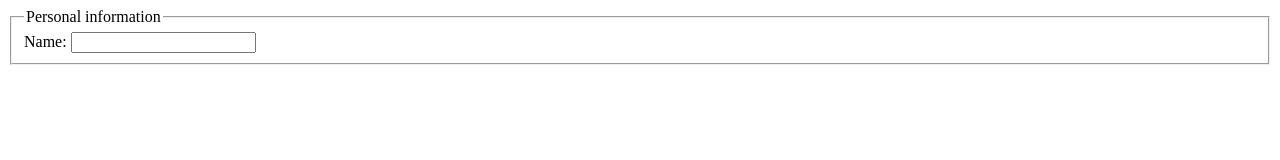
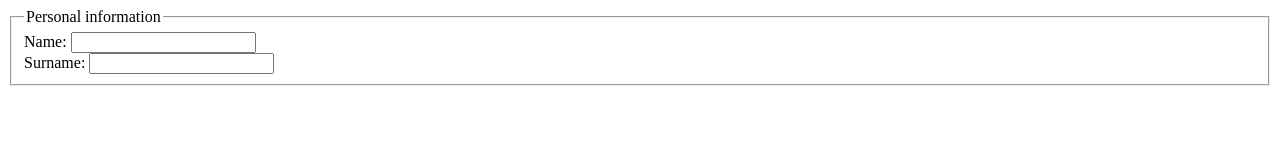
Before and after one commit to Illia0308/Questionnaire, a plain HTML site: page index.html in a window 1280 px wide. Drawn offline with Linux system fonts and the light colour scheme.

Commit message:
add first style

```diff
--- a/index.html
+++ b/index.html
@@ -4,13 +4,19 @@
   <meta charset="UTF-8">
   <meta name="viewport" content="width=device-width, initial-scale=1.0">
   <title>Questionnaire</title>
+  <link rel="stylesheet" href="style.css">
 </head>
 <body>
   <form action="iluxa.stalker@gmail.com" method="post">
-    <fieldset>
+    <fieldset class="box">
       <legend>Personal information</legend>
-      <label>
+      <label class="label">
         Name:
+        <input type="text">
+      </label>
+
+      <label class="label">
+        Surname:
         <input type="text">
       </label>
     </fieldset>
--- a/style.css
+++ b/style.css
@@ -0,0 +1,3 @@
+.label {
+  display: block;
+}
```
